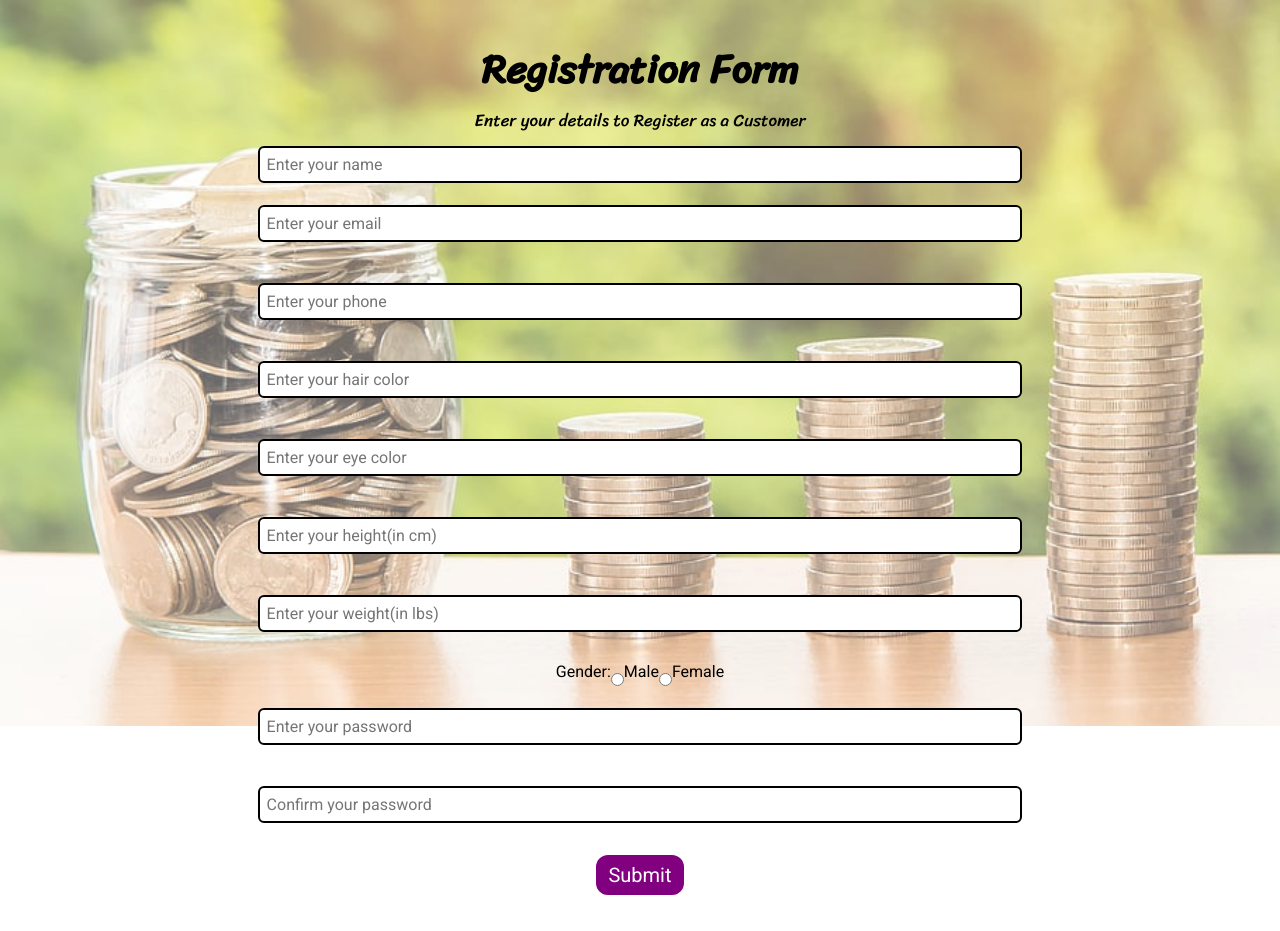
After one commit to Masrafi5628/SafeDepositSystem, a PHP site: page /phpmail/customer_registration.php in a window 1280 px wide. The commit adds this page. Run offline with PHP 8.4, Linux system fonts and the light colour scheme.

Commit message:
User Registration Done

```diff
--- /dev/null
+++ b/customer_registration.php
@@ -0,0 +1,94 @@
+<?php
+$insert = false;
+if (isset($_POST['register'])) {
+    $server = "localhost";
+    $username = "root";
+    $password = "";
+    $database = "test";
+
+    $con = mysqli_connect($server, $username, $password, $database);
+    if (!$con) {
+        die("connection to this database failed due to" . mysqli_connect_error());
+    }
+    // echo "Success connecting to the db";
+    // Collect post variables
+    $name = $_POST['name'];
+    $email = $_POST['email'];
+    $phone = $_POST['phone'];
+    $hair_color = $_POST['hair_color'];
+    $eye_color = $_POST['eye_color'];
+    $height = $_POST['height'];
+    $weight = $_POST['weight'];
+    $gender = $_POST['gender'];
+    $password = $_POST['password'];
+    $confirm_password = $_POST['confirm_password'];
+    if ($password != $confirm_password) {
+        echo "<p class='error'>Error: Passwords do not match.</p>";
+    } else {
+        $password_hash = password_hash($password, PASSWORD_DEFAULT);
+        $sql = "INSERT INTO `test`.`Customer` (`name`, `email`, `phone`, `hair_color`, `eye_color`, `height`, `weight`,`gender`, `password_hash`) VALUES ('$name', '$email', '$phone', '$hair_color', '$eye_color', '$height', '$weight','$gender', '$password_hash');";
+
+        // Execute the query
+        if ($con->query($sql) == true) {
+            $insert = true;
+        } else {
+            echo "ERROR: $sql <br> $con->error";
+        }
+    }
+
+    // Close the database connection
+    $con->close();
+}
+?>
+
+<!DOCTYPE html>
+<html lang="en">
+
+<head>
+    <meta charset="UTF-8">
+    <meta name="viewport" content="width=device-width, initial-scale=1.0">
+    <title>Registration</title>
+    <link href="https://fonts.googleapis.com/css?family=Roboto|Sriracha&display=swap" rel="stylesheet">
+    <link rel="stylesheet" href="registration.css">
+</head>
+
+<body>
+    <img class="bg" src="bg.jpg">
+    <div class="container">
+        <h1>Registration Form</h1>
+        <p>Enter your details to Register as a Customer</p>
+        <?php
+        if ($insert == true) {
+            echo "<p class='submitMsg'>Thanks for Registering</p>";
+        }
+        ?>
+        <form action="customer_registration.php" method="post">
+            <input type="text" name="name" id="name" placeholder="Enter your name">
+            <input type="email" name="email" id="email" placeholder="Enter your email"><br>
+            <input type="text" name="phone" id="phone" placeholder="Enter your phone"><br>
+            <input type="text" name="hair_color" id="hair_color" placeholder="Enter your hair color"><br>
+            <input type="text" name="eye_color" id="eye_color" placeholder="Enter your eye color"><br>
+            <input type="double" name="height" id="height" placeholder="Enter your height(in cm)"><br>
+            <input type="double" name="weight" id="weight" placeholder="Enter your weight(in lbs)"><br>
+            <div style="display:flex;">
+                <label for="gender">Gender:</label><br>
+                <input type="radio" id="male" name="gender" value="male">
+                <label for="male">Male</label>
+                <input type="radio" id="female" name="gender" value="female">
+                <label for="female">Female</label><br>
+            </div>
+            <input type="password" name="password" id="password" placeholder="Enter your password"><br>
+            <input type="password" name="confirm_password" id="confirm_password"
+                placeholder="Confirm your password"><br>
+            <!-- <label for="role">Role:</label><br>
+            <select id="role" name="role" style="margin:10px;">
+                <option value="customer">Customer</option>
+                <option value="employee">Employee</option>
+            </select> -->
+            <button class="btn" name='register'>Submit</button>
+
+        </form>
+    </div>
+</body>
+
+</html>
--- a/index.php
+++ b/index.php
@@ -9,7 +9,8 @@
       <h1 style="color: Green;">Welcome to the Safe Deposit System</h1>
       <div class="btn-group">
         <a class="btn" href = "login.php">Login</a>
-        <a class="btn" href="registration.php"> Register</a>
+        <a class="btn" href="customer_registration.php">Register Customer</a>
+        <a class="btn" href="employee_registration.php">Register Employee</a>
       </div>
     </div>
   </body>
```
Also changed, not shown: registration.php (deleted, +0 -79 lines), smtp/language/phpmailer.lang-en.php (line endings or trailing spaces), smtp/smtp/index.html (line endings or trailing spaces), tempCodeRunnerFile.php (line endings or trailing spaces).
